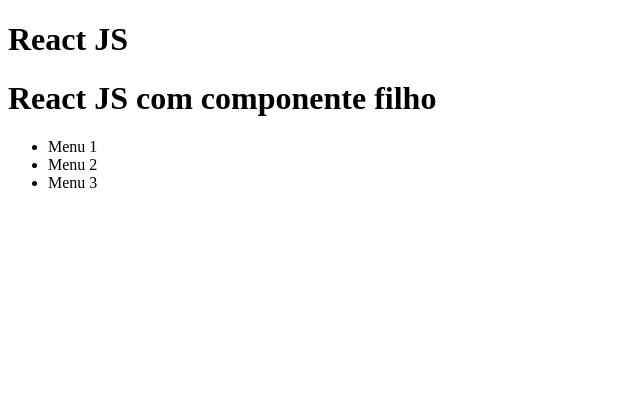
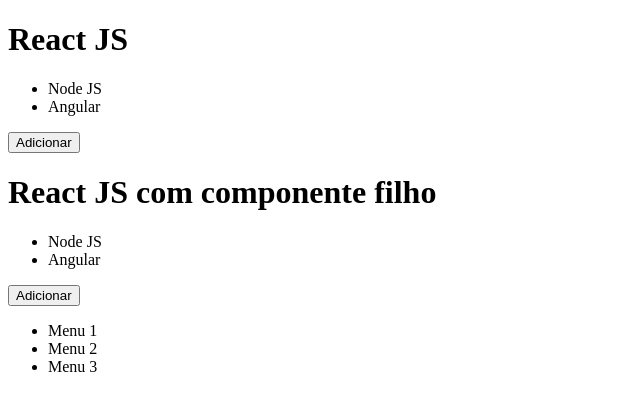
Before and after one commit to dyhalmeida/02-starter-reactjs-gostack11, a React app: page / in a window 1280 px wide. Shown: the top 410 px of the page, without its empty margins (0-640 px from the left). Built offline with nearby package versions, Linux system fonts and the light colour scheme.

Commit message:
Uso de estado no componente

```diff
--- a/src/components/Header/index.js
+++ b/src/components/Header/index.js
@@ -1,8 +1,10 @@
 import React from 'react';
+import Projects from '../Projects';
 
 const Header = ({ title, children }) => (
   <header>
     <h1>{title}</h1>
+    <Projects />
     {children}
   </header>
 );
--- /dev/null
+++ b/src/components/Projects/index.js
@@ -0,0 +1,22 @@
+import React, { useState } from 'react';
+
+export default function Projects() {
+  const [projects, setProjects] = useState(['Node JS', 'Angular']);
+
+  const handleAddProduct = () => {
+    setProjects([...projects, `React JS ${Date.now()}`]);
+  };
+
+  return (
+    <div>
+      <ul>
+        {projects.map((project, index) => (
+          <li key={index}>{project}</li>
+        ))}
+      </ul>
+      <button type="button" onClick={handleAddProduct}>
+        Adicionar
+      </button>
+    </div>
+  );
+}
```
